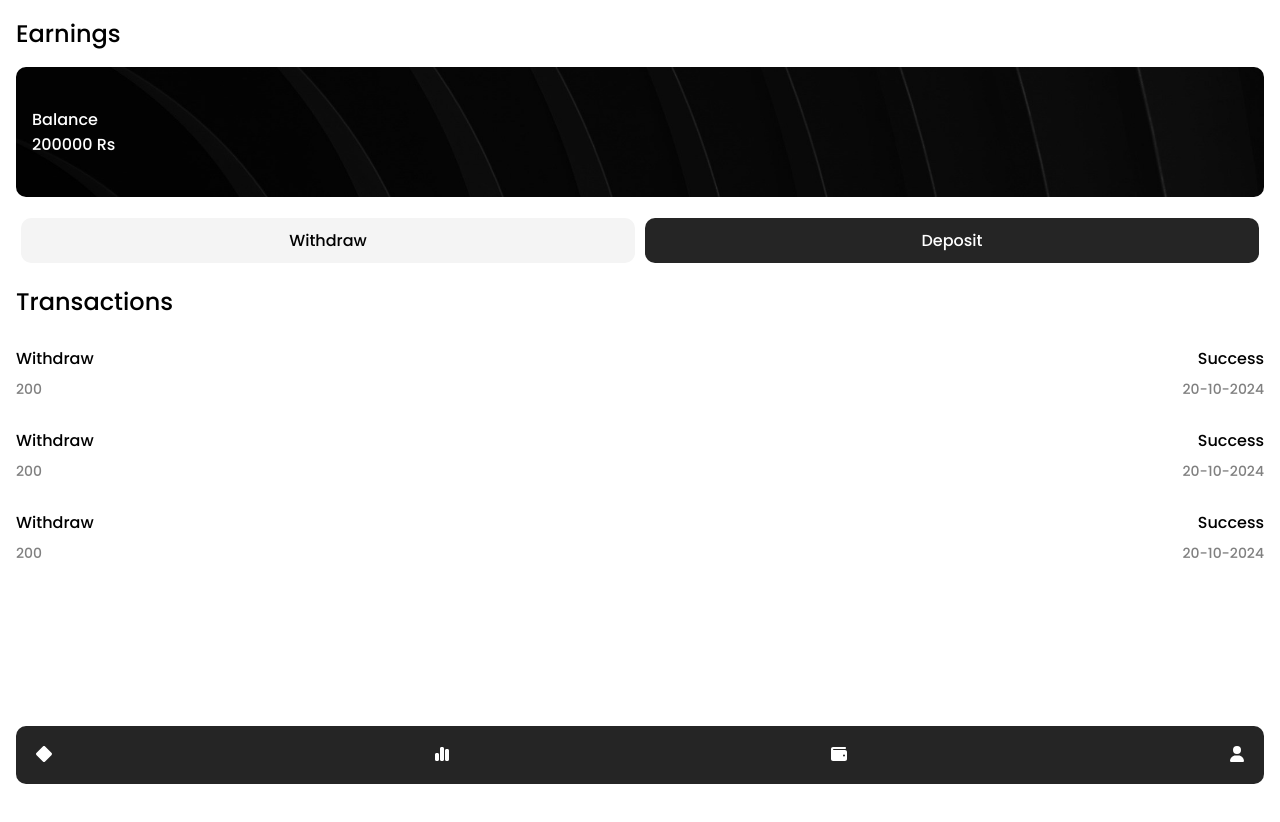
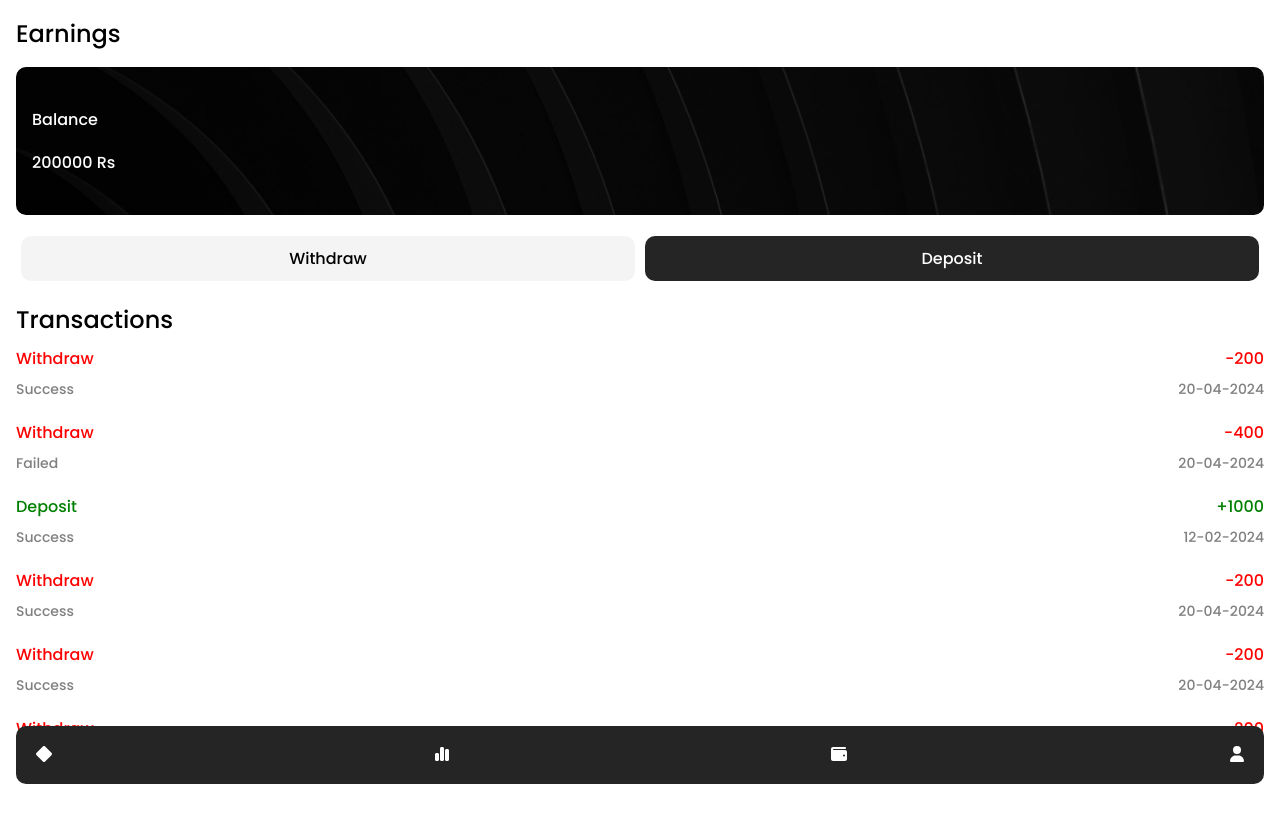
Before and after one commit to team-IGORAZA/color-trading-frontend, a React (Vite) app: page /wallet in a window 1280 px wide. Shown: the top 822 px of the page. Before the commit the page ends 800 px from the top, so only its background shows below. Built offline with nearby package versions, Linux system fonts and the light colour scheme.

Commit message:
feat(wallet screen):styling

```diff
--- a/src/screens/GameScreen.jsx
+++ b/src/screens/GameScreen.jsx
@@ -1,13 +1,15 @@
 import React from 'react'
 import style from '../styles/gameScreen.module.css'
 import GameCard from '../widgets/GameCard'
-import supportFile from '../utils/supportFiles'
+import { Games } from '../utils/supportFiles'
+
+
 
 function GameScreen() {
 
     return (
         <div className={style.container}>
-            {supportFile.map(
+            {Games.map(
                 (item, index) => <GameCard
                     key={index}
                     id={index}
--- a/src/screens/WalletScreen.jsx
+++ b/src/screens/WalletScreen.jsx
@@ -1,6 +1,8 @@
 import React from 'react'
 import styles from '../styles/walletScreen.module.css'
-import { FontAwesomeIcon } from '@fortawesome/react-fontawesome'
+import TransactionDetiails from '../widgets/TransactionDetiails'
+import { Transactions } from '../utils/supportFiles'
+
 function WalletScreen() {
     return (
         <>
@@ -8,6 +10,7 @@ function WalletScreen() {
                 <h2>Earnings</h2>
                 <div className={styles.balance}>
                     <p>Balance</p>
+                    <br />
                     <p>200000 Rs</p>
                 </div>
                 <div className={styles.buttonContainer}>
@@ -17,39 +20,13 @@ function WalletScreen() {
                 <h2>Transactions</h2>
             </div>
             <div className={styles.buttomContainer}>
-                <div className={styles.detailsContainer}>
-                    <div className={styles.headdingContainer}>
-                        <p>Withdraw</p>
-                        <p>Success</p>
-                    </div>
-                    <div className={styles.subHeaddingContainer}>
-                        <p>200</p>
-                        <p>20-10-2024</p>
-                    </div>
-                    <p></p>
-                </div>
-                <div className={styles.detailsContainer}>
-                    <div className={styles.headdingContainer}>
-                        <p>Withdraw</p>
-                        <p>Success</p>
-                    </div>
-                    <div className={styles.subHeaddingContainer}>
-                        <p>200</p>
-                        <p>20-10-2024</p>
-                    </div>
-                    <p></p>
-                </div>
-                <div className={styles.detailsContainer}>
-                    <div className={styles.headdingContainer}>
-                        <p>Withdraw</p>
-                        <p>Success</p>
-                    </div>
-                    <div className={styles.subHeaddingContainer}>
-                        <p>200</p>
-                        <p>20-10-2024</p>
-                    </div>
-                    <p></p>
-                </div>
+                {Transactions.map((item, index) => <TransactionDetiails
+                    key={index}
+                    mode={item.mode}
+                    status={item.status}
+                    amount={item.amount}
+                    date={item.date}
+                />)}
             </div>
         </>
     )
--- /dev/null
+++ b/src/styles/transactionDetiails.module.css
@@ -0,0 +1,17 @@
+.detailsContainer {
+    display: flex;
+    flex-direction: column;
+    gap: 8px;
+}
+
+.headdingContainer {
+    display: flex;
+    justify-content: space-between;
+}
+
+.subHeaddingContainer {
+    display: flex;
+    justify-content: space-between;
+    font-size: 14px;
+    color: gray;
+}
--- a/src/styles/walletScreen.module.css
+++ b/src/styles/walletScreen.module.css
@@ -62,22 +62,5 @@
     display: flex;
     flex-direction: column;
     gap: 20px;
+    padding-bottom: 100px;
 }
-
-.detailsContainer {
-    display: flex;
-    flex-direction: column;
-    gap: 8px;
-}
-
-.headdingContainer {
-    display: flex;
-    justify-content: space-between;
-}
-
-.subHeaddingContainer {
-    display: flex;
-    justify-content: space-between;
-    font-size: 14px;
-    color: gray;
-}
--- a/src/utils/supportFiles.js
+++ b/src/utils/supportFiles.js
@@ -37,4 +37,42 @@ const Games = [
     },
 ]
 
-export default Games
+const Transactions = [
+    {
+        mode: 'Withdraw',
+        status: 'Success',
+        amount: 200,
+        date: '20-04-2024'
+    },
+    {
+        mode: 'Withdraw',
+        status: 'Failed',
+        amount: 400,
+        date: '20-04-2024'
+    },
+    {
+        mode: 'Deposit',
+        status: 'Success',
+        amount: 1000,
+        date: '12-02-2024'
+    },
+    {
+        mode: 'Withdraw',
+        status: 'Success',
+        amount: 200,
+        date: '20-04-2024'
+    },
+    {
+        mode: 'Withdraw',
+        status: 'Success',
+        amount: 200,
+        date: '20-04-2024'
+    },
+    {
+        mode: 'Withdraw',
+        status: 'Success',
+        amount: 200,
+        date: '20-04-2024'
+    }
+]
+export { Games, Transactions }
--- /dev/null
+++ b/src/widgets/TransactionDetiails.jsx
@@ -0,0 +1,20 @@
+import React from 'react'
+import styles from '../styles/transactionDetiails.module.css'
+
+
+function TransactionDetiails({ mode, status, amount, date }) {
+    return (
+        <div className={styles.detailsContainer}>
+            <div className={styles.headdingContainer}>
+                <p style={{ color: mode === 'Deposit' ? 'green' : 'red' }}>{mode}</p>
+                <p style={{ color: mode === 'Deposit' ? 'green' : 'red' }}>{mode === 'Withdraw' ? '-' : "+"}{amount}</p>
+            </div>
+            <div className={styles.subHeaddingContainer}>
+                <p>{status}</p>
+                <p>{date}</p>
+            </div>
+        </div >
+    )
+}
+
+export default TransactionDetiails
```
